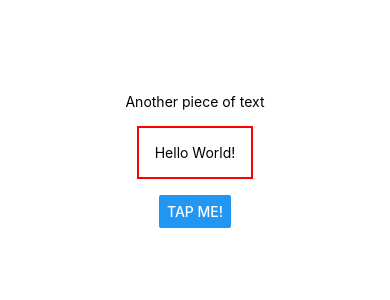
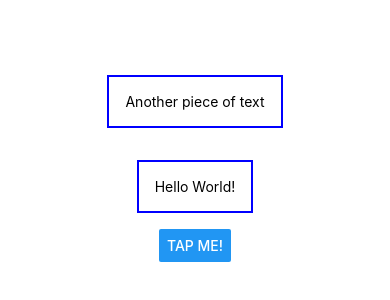
Before and after one commit to mbstevenson96/rn-course, a React Native app: screen / in a window 390 px wide. Shown: the part 262-562 px from the top of the page. Built offline with nearby package versions, Linux system fonts and the light colour scheme.

Commit message:
update style objects

```diff
--- a/App.js
+++ b/App.js
@@ -4,9 +4,9 @@
   return (
     <View style={styles.container}>
       <View>
-        <Text>Another piece of text</Text>
+        <Text style={styles.textContainer}>Another piece of text</Text>
       </View>
-      <Text style={{margin: 16, borderWidth: 2, borderColor: 'red', padding: 16}}>Hello World!</Text>
+      <Text style={styles.textContainer}>Hello World!</Text>
       <Button title='Tap Me!' />
     </View>
   );
@@ -20,6 +20,9 @@
     justifyContent: 'center',
   },
   textContainer: {
-
+    margin: 16,
+    padding: 16,
+    borderWidth: 2,
+    borderColor: 'blue',
   }
 });
```
